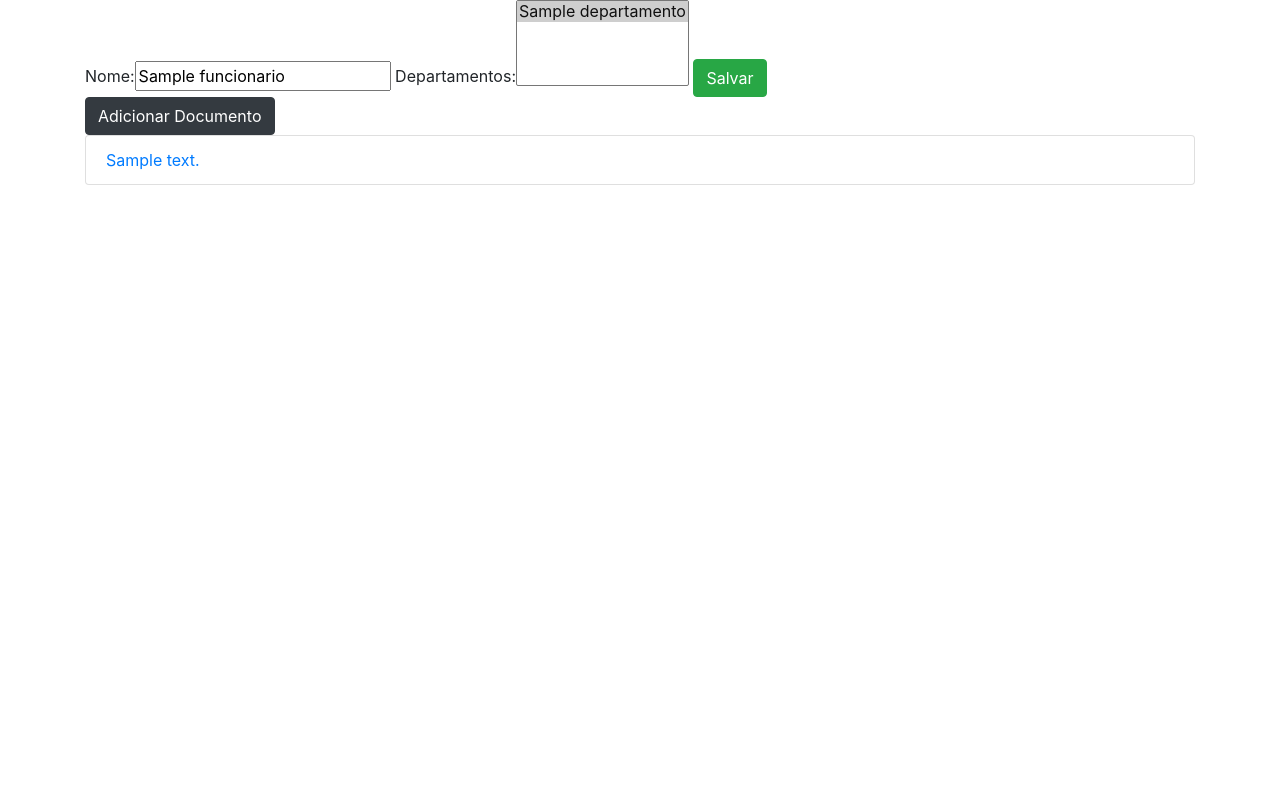
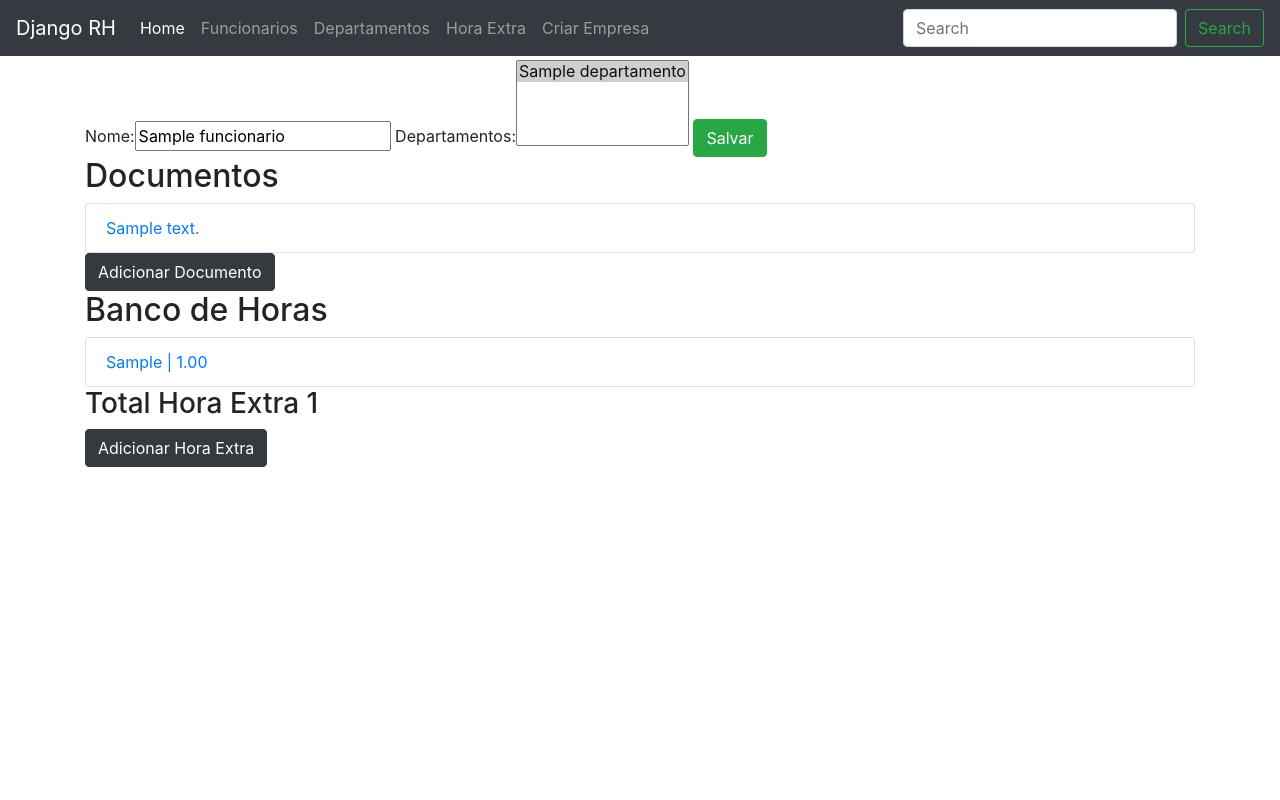
Before and after one commit to ftheodoro/gestao_rh_django_estudo, a Django app: page /funcionarios/editar/1 in a window 1280 px wide. Run offline with Django 3.2, Linux system fonts and the light colour scheme; tables that the repository leaves empty hold one stand-in row (values such as "Sample post"); parts of the project's set-up code (start-up, migrations or seed data) failed here and were passed over; some libraries are stand-ins or nearby versions.

Commit message:
Soma de Hora extra no perfil do funcionario Adiçao navbar no dashboard

```diff
--- a/apps/funcionarios/models.py
+++ b/apps/funcionarios/models.py
@@ -1,20 +1,27 @@
-from pyexpat import model
+
 from django.db import models
 from django.contrib.auth.models import User
 from apps.departamentos.models import Departamento
 from apps.empresa.models import Empresas
 from django.urls import reverse
+from django.db.models import Sum
+
 
 class Funcionario(models.Model):
     nome = models.CharField(max_length=100)
-    user = models.OneToOneField(User,on_delete=models.PROTECT,default=1)
+    user = models.OneToOneField(User, on_delete=models.PROTECT, default=1)
     departamentos = models.ManyToManyField(Departamento)
-    empresa = models.ForeignKey(Empresas,on_delete=models.PROTECT,default=0,null=True,blank=True)
-
+    empresa = models.ForeignKey(
+        Empresas, on_delete=models.PROTECT, default=0, null=True, blank=True)
 
     def get_absolute_url(self):
         return reverse("funcionarios:list_funcionarios")
 
+    @property
+    def total_horas_extra(self):
+        total = self.registrohoraextra_set.all().aggregate(Sum('horas'))[
+            'horas__sum']
+        return total
 
     def __str__(self):
         return self.nome
--- a/apps/funcionarios/templates/funcionarios/funcionario_form.html
+++ b/apps/funcionarios/templates/funcionarios/funcionario_form.html
@@ -10,8 +10,7 @@
 <button type="submit" class="btn btn-success">Salvar</button>
 
 </form>
-<a href="{% url 'documentos:create_documento' object.id %}" class="btn btn-dark">Adicionar Documento</a>
-
+<h2>Documentos</h2>
 
 {% for documentos in object.documento_set.all %}
 <ul class="list-group">
@@ -19,6 +18,22 @@
 </ul>
 
 {% endfor %}
+<a href="{% url 'documentos:create_documento' object.id %}" class="btn btn-dark">Adicionar Documento</a>
+
+<h2>Banco de Horas</h2>
+
+
+{% for registro_hora in object.registrohoraextra_set.all %}
+<ul class="list-group">
+    <li class="list-group-item"><a href="{% url 'registro_hora_extra:edit_hora_extra' registro_hora.id %}"> {{  registro_hora }} | {{registro_hora.horas}}</a></li>
+</ul>
+
+
+
+{% endfor %}
+<h3>Total Hora Extra {{ object.total_horas_extra }}</h3>
+<a href="{% url 'registro_hora_extra:create_horaextra' %}" class="btn btn-dark">Adicionar Hora Extra</a>
+
 
 
 {% endblock  %}
--- /dev/null
+++ b/static/css/style.css
@@ -0,0 +1,40 @@
+/* Sticky footer styles
+-------------------------------------------------- */
+html {
+    position: relative;
+    min-height: 100%;
+}
+
+body {
+    /* Margin bottom by footer height */
+    margin-bottom: 60px;
+}
+
+.footer {
+    position: absolute;
+    bottom: 0;
+    width: 100%;
+    /* Set the fixed height of the footer here */
+    height: 60px;
+    line-height: 60px;
+    /* Vertically center the text there */
+    background-color: #f5f5f5;
+}
+
+
+/* Custom page CSS
+  -------------------------------------------------- */
+/* Not required for template or sticky footer method. */
+
+body>.container {
+    padding: 60px 15px 0;
+}
+
+.footer>.container {
+    padding-right: 15px;
+    padding-left: 15px;
+}
+
+code {
+    font-size: 80%;
+}
--- a/templates/base.html
+++ b/templates/base.html
@@ -12,8 +12,47 @@
         <meta name="description" content="">
         <meta name="viewport" content="width=device-width, initial-scale=1">
         <link rel="stylesheet" href="{% static 'bootstrap/css/bootstrap.min.css' %}">
+        <link rel="stylesheet" href="{% static 'css/style.css' %}">
     </head>
     <body>
+        <header>
+            <!-- Fixed navbar -->
+            <nav class="navbar navbar-expand-md navbar-dark fixed-top bg-dark">
+              <a class="navbar-brand" href="{% url 'core:home' %}">Django RH</a>
+              <button class="navbar-toggler" type="button" data-toggle="collapse" data-target="#navbarCollapse" aria-controls="navbarCollapse" aria-expanded="false" aria-label="Toggle navigation">
+                <span class="navbar-toggler-icon"></span>
+              </button>
+              <div class="collapse navbar-collapse" id="navbarCollapse">
+                <ul class="navbar-nav mr-auto">
+                  <li class="nav-item active">
+                    <a class="nav-link" href="{% url 'core:home' %}">Home <span class="sr-only">(current)</span></a>
+                  </li>
+                  <li class="nav-item">
+                    <a class="nav-link" href="{% url 'funcionarios:list_funcionarios'%}">Funcionarios</a>
+                  </li>
+                  <li class="nav-item">
+                    <a class="nav-link" href="{% url 'departamentos:list_departamentos'%}">Departamentos</a>
+                  </li>
+                  <li class="nav-item">
+                    <a class="nav-link" href="{% url 'registro_hora_extra:list_horaextra'%}"> Hora Extra</a>
+                  </li>
+
+                  <li class="nav-item">
+                    {% if usuario.funcionario.empresa %}
+                        <a class="nav-link float-right" href="{% url 'empresa:edit_empresa' usuario.funcionario.empresa.id %}">Editar Empresa</a>
+                    {% else %}
+                        <a  class="nav-link float-right" href="{% url 'empresa:create' %}">Criar Empresa</a>
+                    {% endif %}
+
+                  </li>
+                </ul>
+                <form class="form-inline mt-2 mt-md-0">
+                  <input class="form-control mr-sm-2" type="text" placeholder="Search" aria-label="Search">
+                  <button class="btn btn-outline-success my-2 my-sm-0" type="submit">Search</button>
+                </form>
+              </div>
+            </nav>
+          </header>
         <!--[if lt IE 7]>
             <p class="browsehappy">You are using an <strong>outdated</strong> browser. Please <a href="#">upgrade your browser</a> to improve your experience.</p>
         <![endif]-->
```
